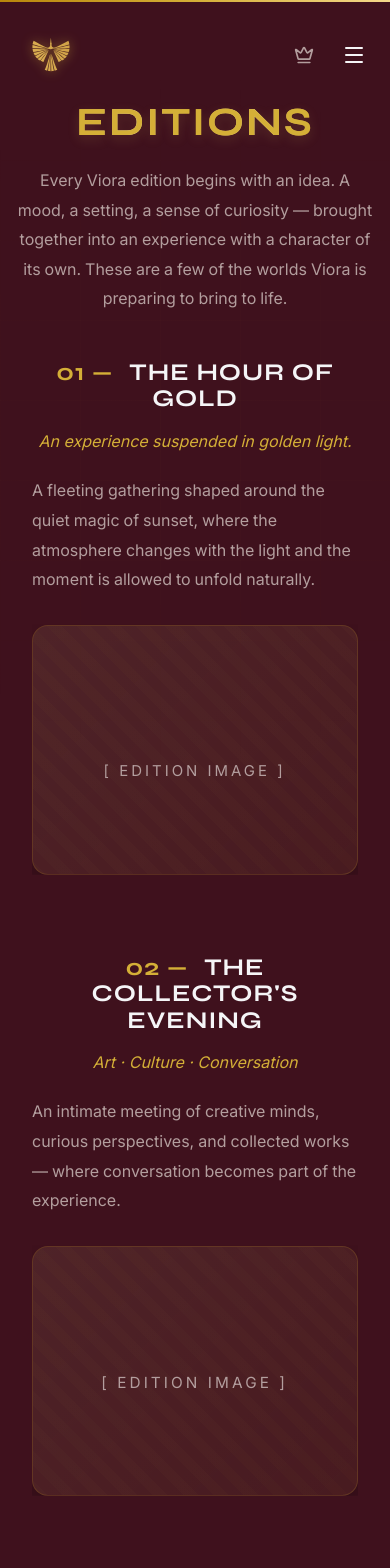
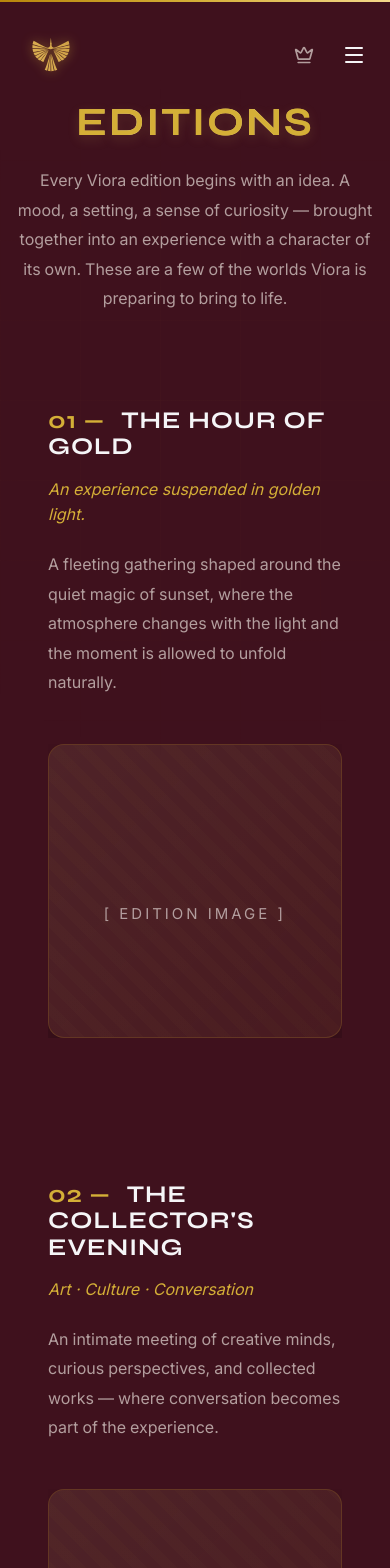
Before and after one commit to venky-7234/VIORA-ELITE-_-MAIN, a React (Vite) app: page /editions in a window 390 px wide. Shown: the top 1568 px of the page. Built offline with nearby package versions, Linux system fonts and the light colour scheme; a web font is replaced by a local one.

Commit message:
Update mobile layout of Editions page to exactly match The World section

```diff
--- a/src/pages/Editions/EditionsPage.css
+++ b/src/pages/Editions/EditionsPage.css
@@ -142,11 +142,12 @@
 
 /* Mobile Responsiveness & Minimizing scroll depth */
 @media (max-width: 992px) {
-  .edition-asymmetric-section {
+  .edition-asymmetric-section,
+  .edition-asymmetric-section.reverse {
     grid-template-columns: 1fr;
-    gap: 2rem;
-    margin-bottom: 5rem;
-    padding: 0 1rem;
+    gap: 0;
+    margin-bottom: 3rem;
+    padding: 0;
     direction: ltr !important; /* Stack normally on mobile */
   }
 
@@ -154,17 +155,26 @@
     direction: ltr;
   }
 
-  /* Force image below text on mobile for consistency */
+  .edition-text-col, .edition-image-col {
+    padding: 3rem 2rem;
+  }
+
   .edition-text-col {
     order: 1;
-    padding: 0;
-    text-align: center;
+    text-align: left;
   }
 
   .edition-image-col {
     order: 2;
     min-height: unset; /* Remove large minimum height */
-    height: 250px; /* Small fixed height to prevent excessive scrolling */
+    padding-top: 0;
+  }
+
+  .edition-inner-img {
+    aspect-ratio: 1 / 1;
+    height: auto;
+    max-width: 400px;
+    margin: 0 auto;
   }
 
   .edition-text-inner {
```
